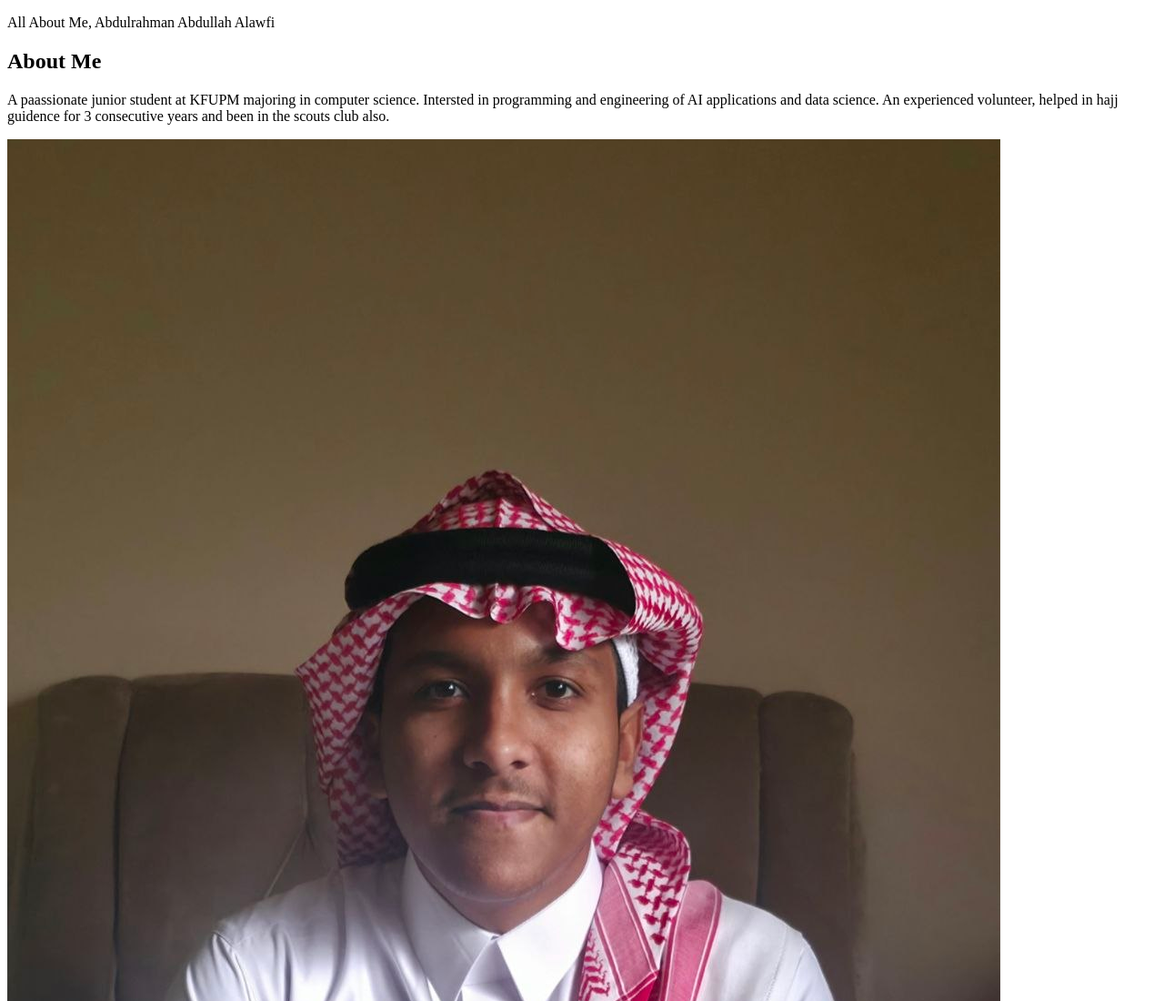
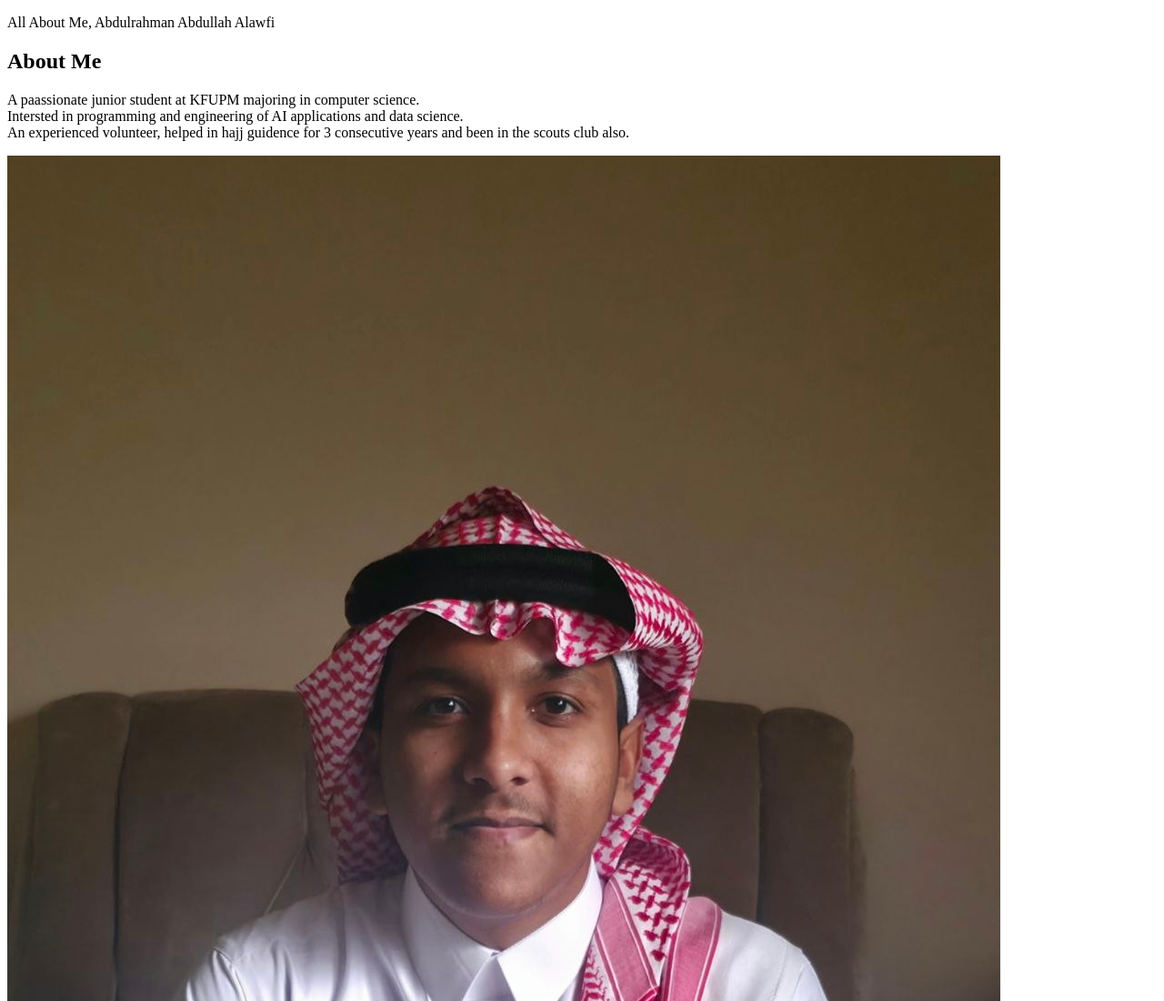
Before and after one commit to AbdulrahmanAwfi/202372070-AbdulrahmanAlawfi-assignment1, a plain HTML site: page index.html in a window 1280 px wide. Shown: the top 1100 px of the page at 91% size. Drawn offline with Linux system fonts and the light colour scheme.

Commit message:
test 2, minor changes in html file

```diff
--- a/index.html
+++ b/index.html
@@ -1,9 +1,9 @@
-<!doctype html>
+<!DOCTYPE html>
 <html lang="en">
     <head>
         <meta charset="utf-8" />
         <meta name="viewport" content="width=device-width, initial-scale=1" />
-        <title>Advance JS Lab</title>
+        <title>Abdulrahmn Alawfi</title>
         <link rel="stylesheet" href="css/styles.css">
         <script src="js/script.js" defer></script>
     </head>
@@ -21,9 +21,9 @@
                 <div id = "s1">
                 <div>
                     <p>
-                        A paassionate junior student at KFUPM majoring in computer science.
-                        Intersted in programming and engineering of AI applications and data science.
-                        An experienced volunteer, helped in hajj guidence for 3 consecutive years and been in the scouts club also.
+                        <div>A paassionate junior student at KFUPM majoring in computer science. </div>
+                        <div>Intersted in programming and engineering of AI applications and data science. </div>
+                        <div>An experienced volunteer, helped in hajj guidence for 3 consecutive years and been in the scouts club also. </div>
                     </p>
                 </div>
                 <div>
```
